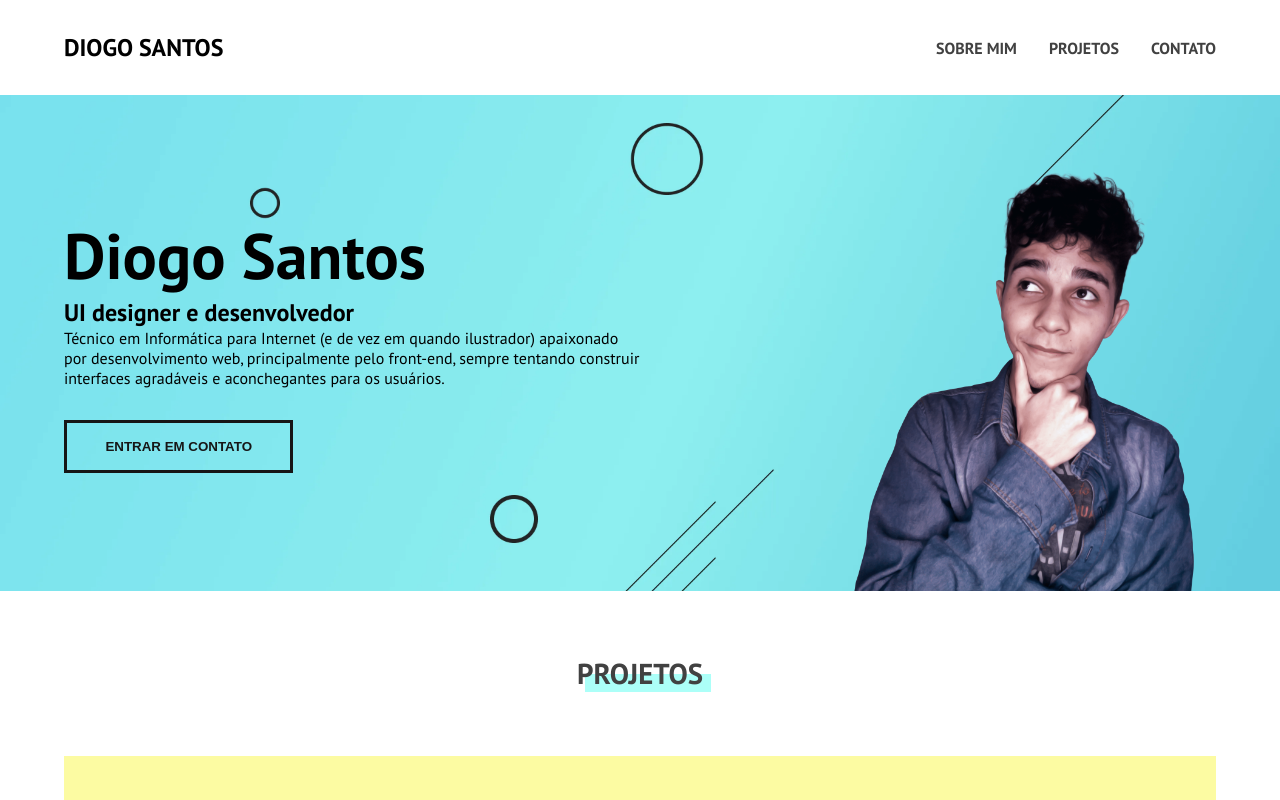
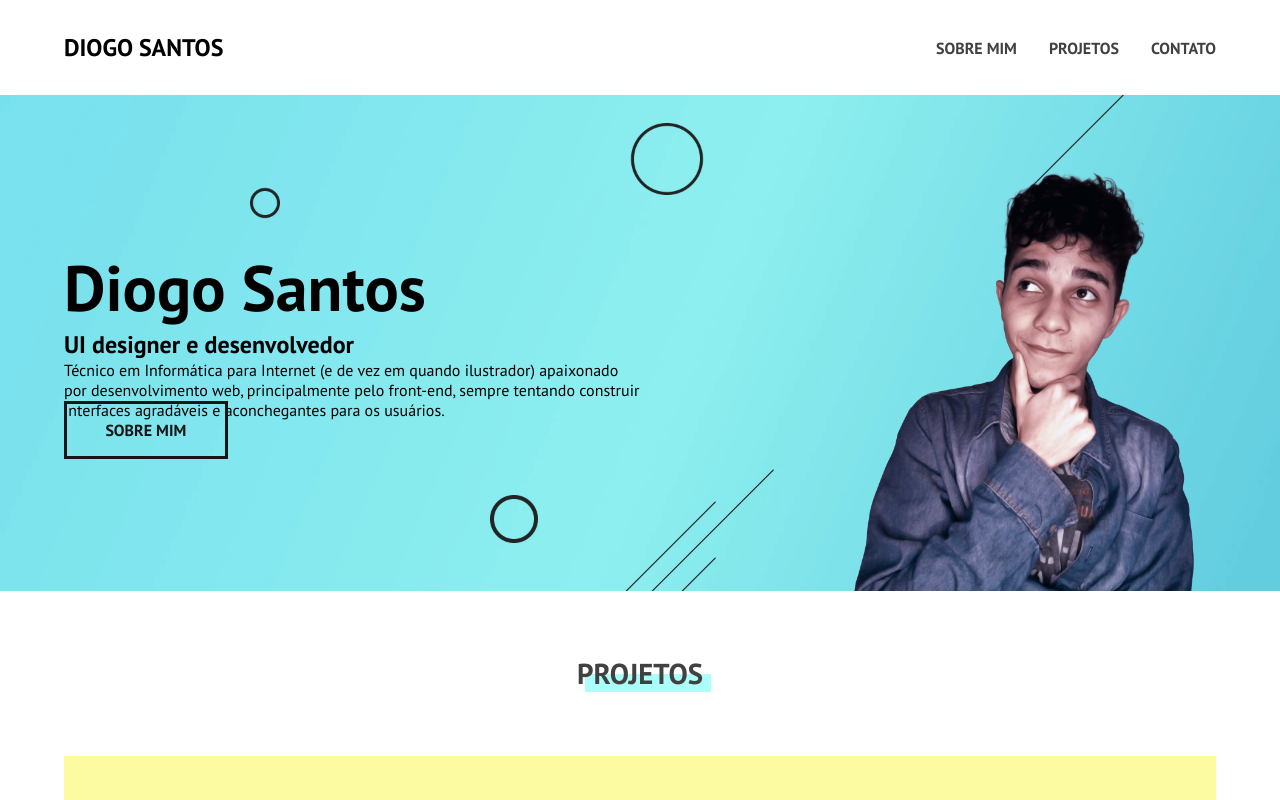
Before and after one commit to DiogoSamnas/portfolio, a React (Create React App) app: page / in a window 1280 px wide. Shown: the top 800 px of the page. Built offline with nearby package versions, Linux system fonts and the light colour scheme.

Commit message:
added link button in landing section

```diff
--- a/src/App.js
+++ b/src/App.js
@@ -35,7 +35,7 @@ function Landing() {
                     <h1>Diogo Santos</h1>
                     <h2>UI designer e desenvolvedor</h2>
                     <p>Técnico em Informática para Internet (e de vez em quando ilustrador) apaixonado por desenvolvimento web, principalmente pelo front-end, sempre tentando construir interfaces agradáveis e aconchegantes para os usuários.</p>
-                    <button className="btn btn-outline">Entrar em contato</button>
+                    <LinkTo className="btn btn-outline" to="contact" smooth={true}>Sobre mim</LinkTo>
                 </div>
                 <div className="image">
                     <LazyLoadImage src={me} effect="blur" alt={"Diogo Santos"} />
```
